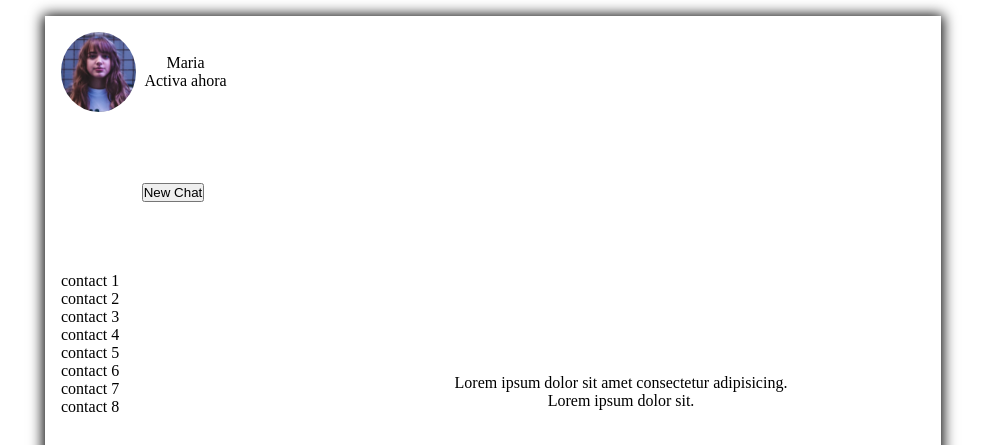
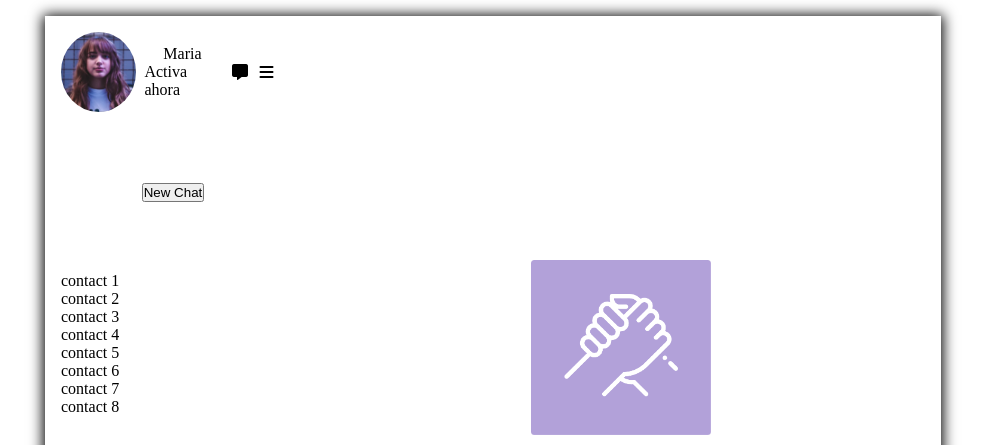
Before and after one commit to Sherydan/desafio-flexbox, a plain HTML site: page index.html in a window 1280 px wide. Shown: the top 445 px of the page, without its empty margins (147-1132 px from the left). Drawn offline with Linux system fonts and the light colour scheme.

Commit message:
current user and main section

```diff
--- a/assets/css/style.css
+++ b/assets/css/style.css
@@ -15,6 +15,8 @@
 }
 
 .contacts{
+    display: flex;
+    flex-direction: column;
     width: 20vw;
     height: 100%;
     padding: 1rem;
@@ -25,26 +27,41 @@
     justify-content: space-between;
     height: 10vh;
 }
-
+/*
 .user-details{
+    display: flex;
     justify-content:space-between;
     align-items: center;
-    display: flex;
     height: 10vh;
-}
-.user-details img{
+} */
+.small-thumbnail{
     max-width: 100%;
     max-height: 100%;
     border-radius: 50%;
 
 }
 
+.user-details-info{
+    height: 100%;
+    display: flex;
+    align-items: center;
+    justify-content: center;
+}
+
 .user-details-text{
-    margin-left: 0.5rem;
     display: flex;
     flex-direction: column;
+    justify-content: center;
     align-items: center;
-    justify-content: center;
+    margin-left: 0.5rem;
+}
+
+.user-details-menu{
+    display: flex;
+    width: 30%;
+    height: 100%;
+    align-items: center;
+    justify-content: space-evenly;
 }
 
 .new-chat{
@@ -55,10 +72,19 @@
 }
 
 .main{
-    width: 100%;
     display: flex;
     flex-direction: column;
     align-items: center;
     justify-content: center;
+    text-align: center;
+    margin: 0 auto;
+    width: 50%;
 
 }
+
+.main img{
+    max-width: 40%;
+    max-height: 40%;
+    margin-bottom: 1rem;
+
+}
--- a/index.html
+++ b/index.html
@@ -1,5 +1,6 @@
 <!DOCTYPE html>
 <html lang="en">
+
 <head>
     <meta charset="UTF-8">
     <meta http-equiv="X-UA-Compatible" content="IE=edge">
@@ -8,27 +9,42 @@
 
     <title>Flexbox</title>
 </head>
+
 <body>
     <div class="container">
         <aside>
             <div class="contacts">
                 <div class="current-user">
-                    <div class="user-details">
 
-                        <img src="assets/img/maria.jpg" alt="a girl picture representing the current loged user">
+                    <div class="user-details-info">
+                        <img class="small-thumbnail" src="assets/img/maria.jpg"
+                            alt="a girl picture representing the current loged user">
 
                         <div class="user-details-text">
                             <p>Maria</p>
                             <p>Activa ahora</p>
                         </div>
+                    </div>
+
+
+                    <div class="user-details-menu">
+                        <div class="fa-solid fa-message">
+
+                        </div>
+
+                        <div class="fa-solid fa-bars">
+
+                        </div>
 
                     </div>
+
                 </div>
                 <div class="new-chat">
                     <button>
                         New Chat
                     </button>
                 </div>
+
                 <div class="contact">contact 1</div>
                 <div class="contact">contact 2</div>
                 <div class="contact">contact 3</div>
@@ -38,15 +54,20 @@
                 <div class="contact">contact 7</div>
                 <div class="contact">contact 8</div>
 
+
+
+
             </div>
         </aside>
 
         <div class="main">
-            <!-- <img src="assets/img/hand.png" alt="two hands giving a handshake" srcset=""> -->
-            <p>Lorem ipsum dolor sit amet consectetur adipisicing.</p>
-            <p>Lorem ipsum dolor sit.</p>
+            <img src="assets/img/hand.png" alt="two hands giving a handshake" srcset="">
+            <h1>Comienza el networking</h1>
+            <p>Presiona el boton <span>"Nuevo Chat"</span> para comenzar a crear nuevas redes de contacto para tu empresa o emprendimiento.</p>
         </div>
     </div>
 
+    <script src="https://kit.fontawesome.com/91419d5d9e.js" crossorigin="anonymous"></script>
 </body>
+
 </html>
```
